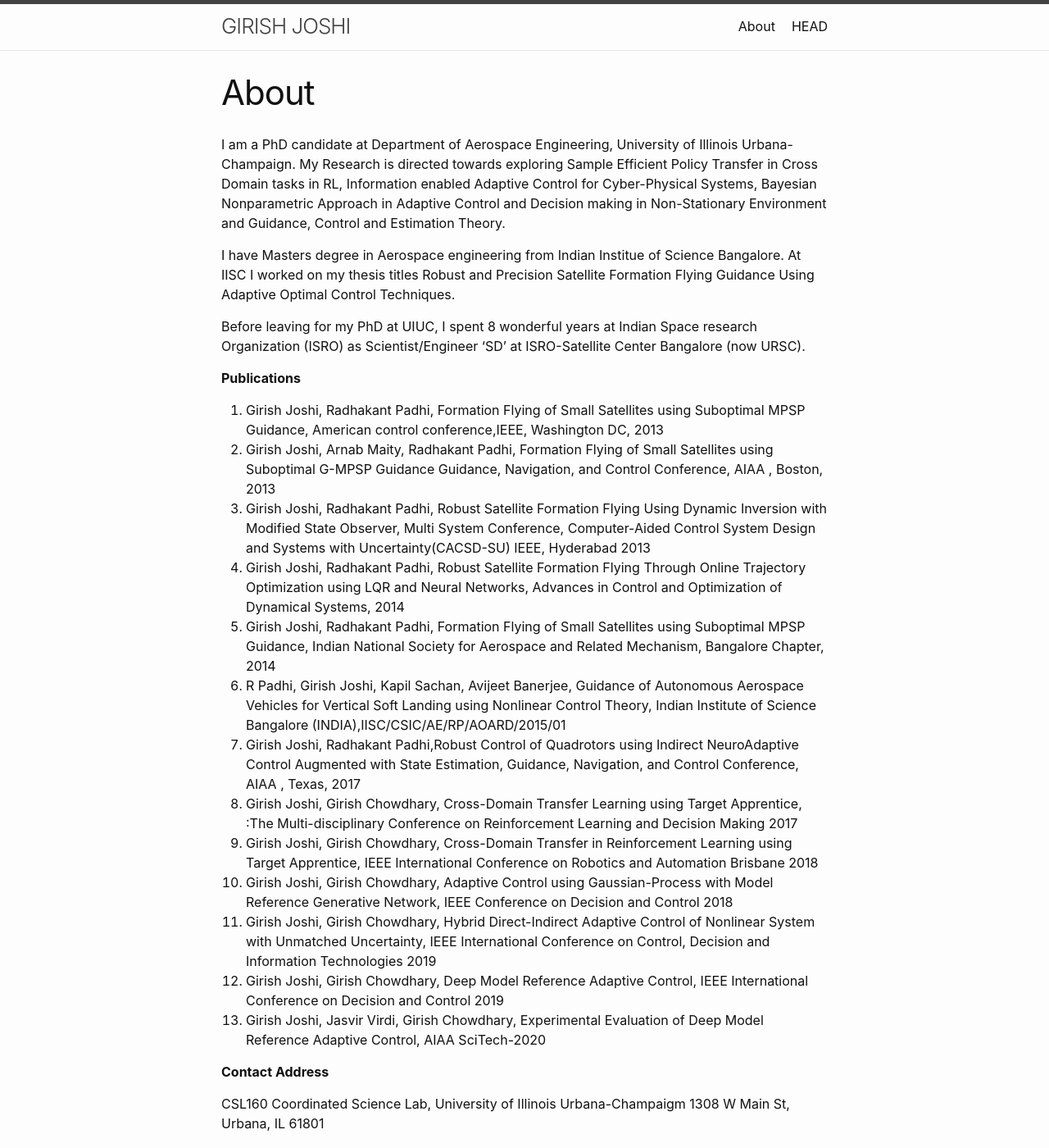
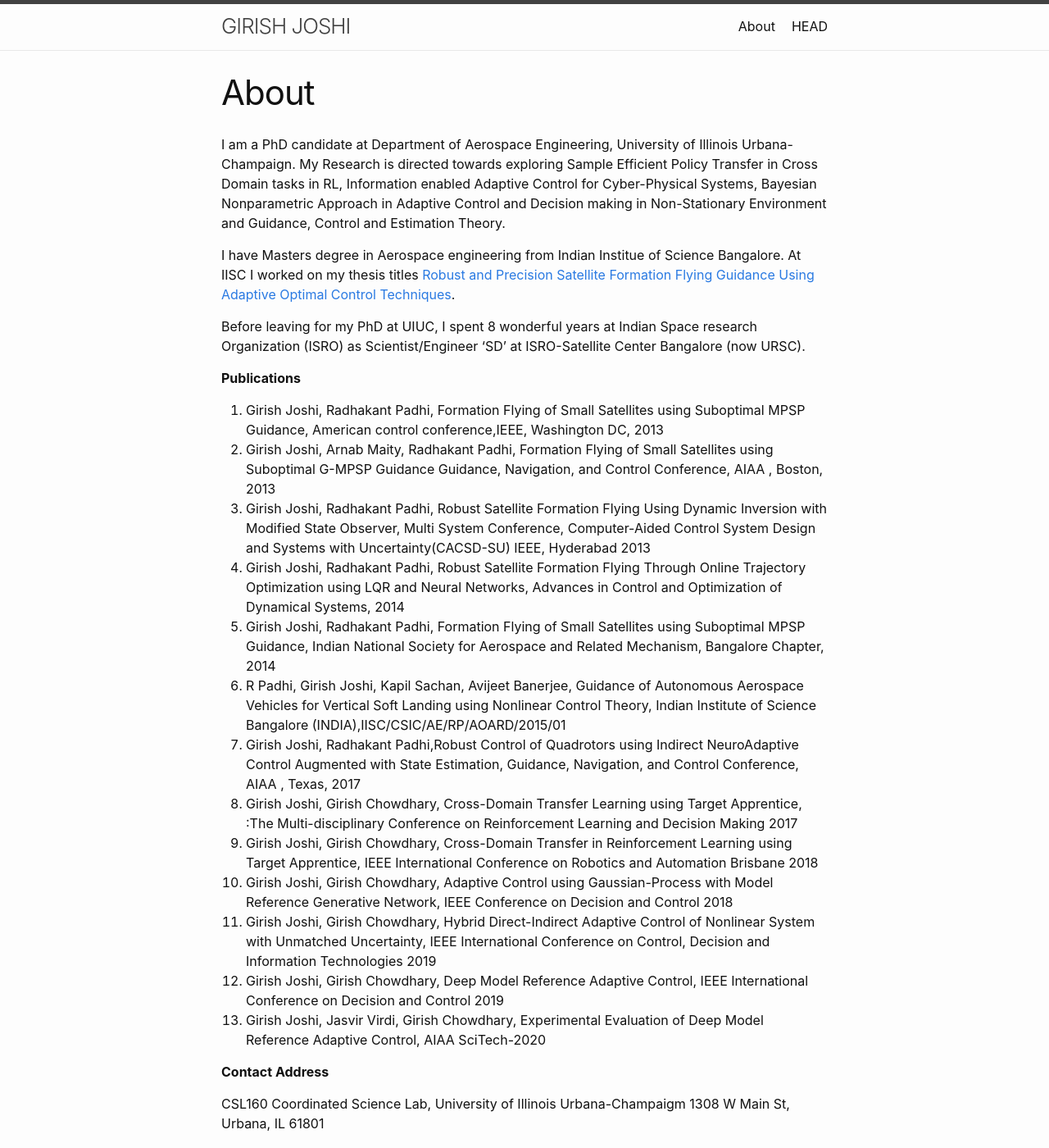
Before and after one commit to girishvjoshi/gj_blog, a Jekyll site: the page built from about.md, in a window 1280 px wide and 1400 px high. Shown: the whole window at 82% size. Built offline with Jekyll 4.4.1, drawn with Linux system fonts in a browser that asks for light colours; part of the change alters nothing that is shown; some of the changed text lies outside the part shown.

```diff
--- a/about.md
+++ b/about.md
@@ -5,7 +5,7 @@ permalink: /about/
 ---
 I am a PhD candidate at Department of Aerospace Engineering, University of Illinois Urbana-Champaign. My Research is directed towards exploring Sample Efficient Policy Transfer in Cross Domain tasks in RL, Information enabled Adaptive Control for Cyber-Physical Systems, Bayesian Nonparametric Approach in Adaptive Control and Decision making in Non-Stationary Environment and Guidance, Control and Estimation Theory.
 
-I have Masters degree in Aerospace engineering from Indian Institue of Science Bangalore. At IISC I worked on my thesis titles Robust and Precision Satellite Formation Flying Guidance Using Adaptive Optimal Control Techniques.
+I have Masters degree in Aerospace engineering from Indian Institue of Science Bangalore. At IISC I worked on my thesis titles [Robust and Precision Satellite Formation Flying Guidance Using Adaptive Optimal Control Techniques](/assets/ME_THESIS.pdf).
 
 Before leaving for my PhD at UIUC, I spent 8 wonderful years at Indian Space research Organization (ISRO) as Scientist/Engineer 'SD' at ISRO-Satellite Center Bangalore (now URSC).
 
@@ -31,8 +31,6 @@ CSL160 Coordinated Science Lab, University of Illinois Urbana-Champaigm 1308 W M
 
 [CV](/assets/GirishJoshi_CV.pdf)
 
-[Robust and Precision Satellite Formation Flying Guidance Using Adaptive Optimal Control Techniques](/assets/ME_THESIS.pdf)
-
 <!-- You can find the source code for Minima at GitHub:
 [jekyll][jekyll-organization] /
 [minima](https://github.com/jekyll/minima)
```
